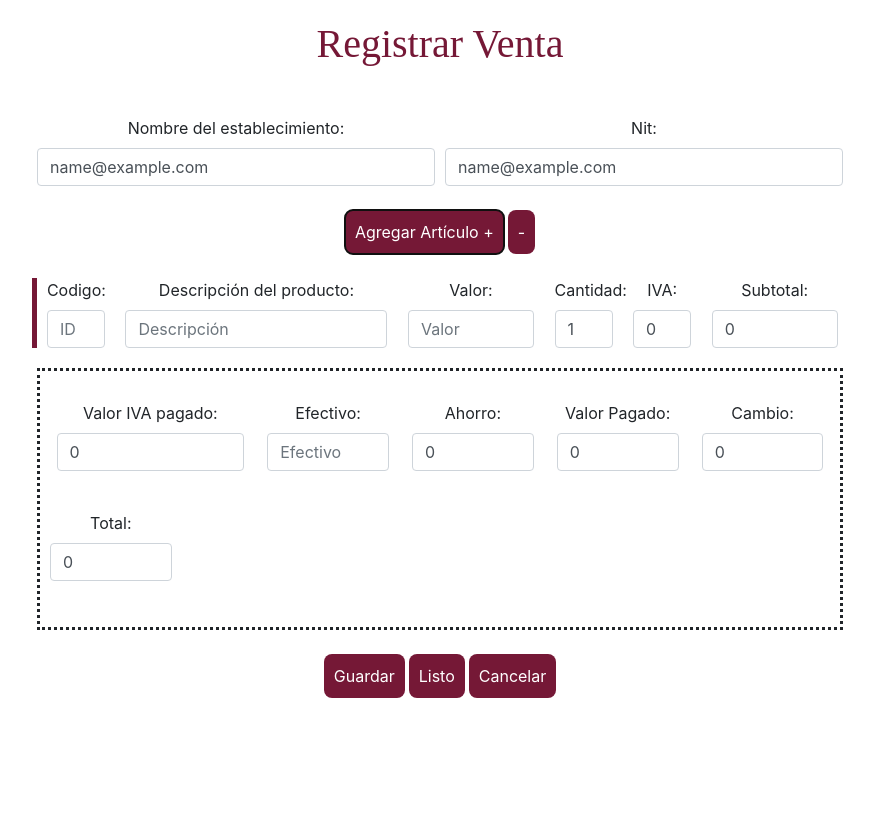
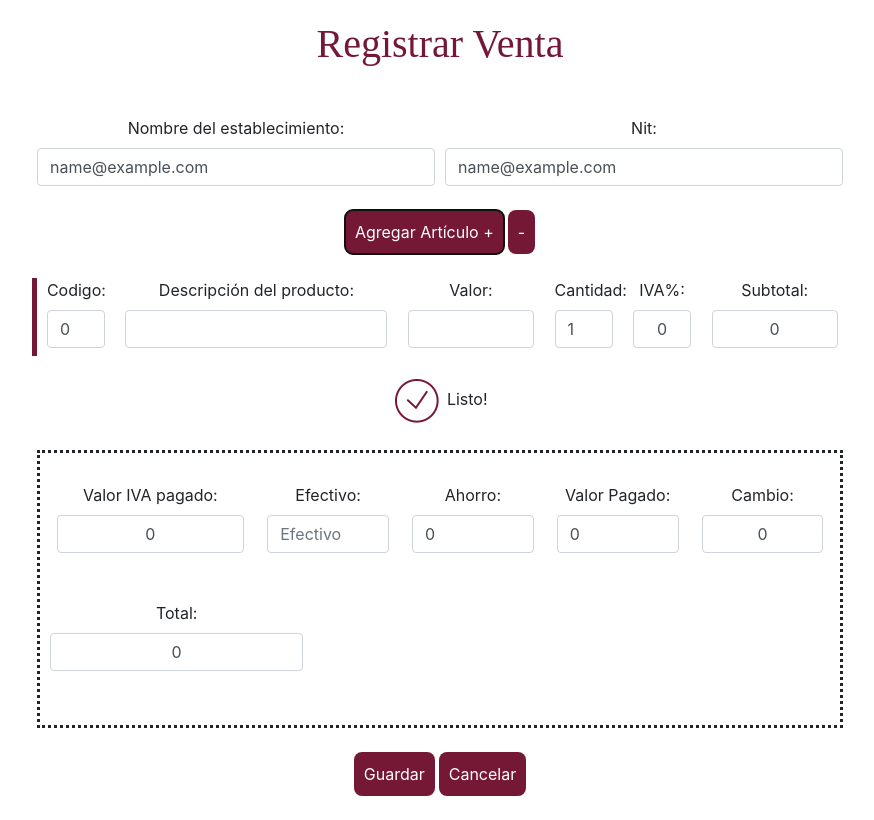
Before and after one commit to jonathanacevedo/FacturaPruebas, an Angular app: page / in a window 1280 px wide. Both pictures are taken after typing "name@example.com", "name@example.com" into the empty fields and a click on the button "Agregar Artículo +". Shown: the whole page, without its empty margins (200-1074 px from the left). Built offline with nearby package versions, Linux system fonts and the light colour scheme.

Commit message:
terminada

```diff
--- a/package.json
+++ b/package.json
@@ -23,6 +23,7 @@
     "core-js": "^2.5.4",
     "rxjs": "~6.3.3",
     "sweetalert": "^2.1.2",
+    "sweetalert2": "^7.29.2",
     "zone.js": "~0.8.26"
   },
   "devDependencies": {
--- a/src/app/factura/factura.component.html
+++ b/src/app/factura/factura.component.html
@@ -25,17 +25,21 @@
         <div style="background-color:#751836; color: #751836; text-align: center">.</div>
         <div class="form-group col-md-1" style="width: 50%; margin: 0 auto;">
           <label for="exampleInputEmail1">Codigo:</label>
-          <input type="email" [(ngModel)]="codigo" [ngModelOptions]="{standalone: true}"
+          <input type="text" (keypress)="keyPress($event)" type="email" [(ngModel)]="articulo.codigo" (blur)="getProducto(articulo)"
+          [ngModelOptions]="{standalone: true}"
            class="form-control" id="exampleInputEmail1" placeholder="ID">
         </div>
         <div class="form-group col-md-4" style="width: 50%; margin: 0 auto;">
           <label for="exampleInputEmail1">Descripción del producto:</label>
-          <input type="email" class="form-control" id="exampleInputEmail1" placeholder="Descripción">
+          <label class="form-control">{{articulo.nombre}}</label>
         </div>
         <div class="form-group col-md-2" style="width: 50%; margin: 0 auto;">
           <label for="exampleInputEmail1">Valor:</label>
-          <input name=a{{index}} type="email" class="form-control" [(ngModel)]="articulo.valor" [ngModelOptions]="{standalone: true}"
+          <label class="form-control">{{articulo.valor | number}}</label>
+          <!--
+          <input name=a{{index}}  type="email" class="form-control" [(ngModel)]="articulo.valor" [ngModelOptions]="{standalone: true}"
            id="exampleInputEmail1" placeholder="Valor">
+           -->
         </div>
         <div class="form-group col-md-1" style="width: 50%; margin: 0 auto;">
             <label for="exampleInputEmail1">Cantidad:</label>
@@ -43,27 +47,45 @@
             id="exampleInputEmail1" placeholder="#">
           </div>
           <div class="form-group col-md-1" style="width: 50%; margin: 0 auto;">
-              <label for="exampleInputEmail1">IVA:</label>
-              <input type="email" class="form-control" [(ngModel)]="articulo.iva" [ngModelOptions]="{standalone: true}"
-               id="exampleInputEmail1" placeholder="%">
+              <label for="exampleInputEmail1">IVA%:</label>
+              <label class="form-control">{{articulo.iva}}</label>
             </div>
           <div class="form-group col-md-2" style="width: 50%; margin: 0 auto;">
             <label for="exampleInputEmail1">Subtotal:</label>
-            <input type="email" class="form-control" value="{{articulo.valor*articulo.cantidad -((articulo.valor*articulo.cantidad*articulo.iva)/100)}}"
+
+            <label class="form-control">{{articulo.valor*articulo.cantidad +((articulo.valor*articulo.cantidad*articulo.iva)/100)| number}}</label>
+            <!--<input type="email" class="form-control" value="{{articulo.valor*articulo.cantidad +((articulo.valor*articulo.cantidad*articulo.iva)/100)}}"
              [(ngModel)]="articulo.subtotal" [ngModelOptions]="{standalone: true}"
-             id="exampleInputEmail1" placeholder="Subtotal">
+             id="exampleInputEmail1" placeholder="Subtotal">-->
           </div>
       </div>
 
+      <div (click)="validarDatos()" style="cursor: pointer; width: 25%; margin: 0 auto;" *ngIf="articulos.length!=0">
+      <img src="../../assets/imagenes/check.png"
+      alt="imagen">
+      Listo!
+
+      </div>
+      <br>
 
       <div style="border-style: dotted; padding: 10px;" *ngIf="articulos.length!=0">
       <div class="form-row" style="padding: 20px 0px 20px 0px;" >
+
+        <div class="form-group col-md-3" style="width: 50%; margin: 0 auto;">
+          <label for="exampleInputEmail1">Valor IVA pagado:</label>
+          <label class="form-control"
+          id="exampleInputEmail1">{{ivaPagado | number}}</label>
+        </div>
+
+        <!--
           <div class="form-group col-md-3" style="width: 50%; margin: 0 auto;">
               <label for="exampleInputEmail1">Valor IVA pagado:</label>
               <input type="email" class="form-control"
               [(ngModel)]="ivaPagado" [ngModelOptions]="{standalone: true}"
               id="exampleInputEmail1" placeholder="Total">
             </div>
+
+            -->
             <div class="form-group col-md-2" style="width: 50%; margin: 0 auto;">
               <label for="exampleInputEmail1">Efectivo:</label>
               <input type="email" class="form-control" id="exampleInputEmail1" placeholder="Efectivo">
@@ -82,27 +104,34 @@
         </div>
         <div class="form-group col-md-2" style="width: 50%; margin: 0 auto;">
           <label for="exampleInputEmail1">Cambio:</label>
+
+          <label class="form-control">{{valorPagado - totalPagar+ahorro*1 | number}}</label>
+
+          <!--
           <input type="email" class="form-control" id="exampleInputEmail1"
           value="{{valorPagado - totalPagar+ahorro*1}}"
           [(ngModel)]="cambio" [ngModelOptions]="{standalone: true}"
           placeholder="Cambio">
+            -->
+
         </div>
       </div>
-
       <div class="form-row" style="padding: 20px 0px 20px 0px;" *ngIf="articulos.length!=0">
-        <div class="form-group col-md-2">
+        <div class="form-group col-md-4">
           <label for="exampleInputEmail1">Total:</label>
+          <label class="form-control">{{totalPagar-ahorro*1 | number}}</label>
+          <!--
           <input type="email" class="form-control" id="exampleInputEmail1"
           value="{{totalPagar - ahorro}}"
           [(ngModel)]="totalPagar" [ngModelOptions]="{standalone: true}"
           placeholder="Total">
+          -->
         </div>
       </div>
     </div>
 
       <div style="padding: 20px;">
-        <button type="submit" class="btnDetalle" (click)="guardar()" >Guardar</button>
-        <button class="btnDetalle" (click)="validarDatos()" >Listo</button>
+        <button type="submit" class="btnDetalle" (click)="guardar()" [disabled]="!articulos.length!=0" >Guardar</button>
         <button class="btnDetalle">Cancelar</button>
       </div>
     </form>
--- a/src/app/factura/factura.component.ts
+++ b/src/app/factura/factura.component.ts
@@ -1,7 +1,9 @@
 import { Component, OnInit, ComponentFactoryResolver } from '@angular/core';
 import { InsertarFacturaService } from '../servicios/insertar-factura.service';
-import swal from 'sweetalert';
+import swal from 'sweetalert2';
 import { THIS_EXPR } from '@angular/compiler/src/output/output_ast';
+import { toObservable } from '@angular/forms/src/validators';
+import { TypeScriptEmitter } from '@angular/compiler';
 
 
 @Component({
@@ -14,6 +16,7 @@ export class FacturaComponent implements OnInit {
   constructor(public servicio: InsertarFacturaService) { }
 
   public articulos = [];
+  public codigo: any = '';
   public articulosBody = [];
   public nombreEstablecimiento: any = "";
   public nit: any = "";
@@ -33,7 +36,8 @@ export class FacturaComponent implements OnInit {
 
   agregarArticulo(){
     this.articulos.push({
-      "nombre": this.articulos.length,
+      "codigo": 0,
+      "nombre": "",
       "valor": '',
       "iva": 0,
       "cantidad": 1,
@@ -51,19 +55,52 @@ export class FacturaComponent implements OnInit {
     this.totalPagar = 0;
     this.articulos.forEach((articulo) => {
       this.ivaPagado = this.ivaPagado+((articulo.valor*articulo.cantidad*articulo.iva)/100);
-      this.totalPagar = this.totalPagar+(articulo.valor*articulo.cantidad-((articulo.valor*articulo.cantidad*articulo.iva)/100));
+      this.totalPagar = this.totalPagar+(articulo.valor*articulo.cantidad+((articulo.valor*articulo.cantidad*articulo.iva)/100));
     });
-    //this.totalPagar = this.totalPagar - this.ahorro;
     this.cambio = this.valorPagado - this.totalPagar;
   }
 
   invocarServicio(body: string): void {
     this.servicio.registrarFactura(body).subscribe((data) => {
-      console.log(data);
+      //console.log(data);
     });
   }
 
+  getProducto(articulo){
+    this.servicio.obtenerProducto(articulo.codigo).subscribe((data) => {
+      console.log(data);
+      articulo.valor = data.valorUnitario;
+      articulo.nombre = data.producto;
+      articulo.iva = data.iva;
+    });
+    /*this.articulos.forEach((articulo) => {
+      this.articulosBody.push({
+        "codigo" : articulo.codigo
+      });
+      this.servicio.obtenerProducto(articulo.codigo).subscribe((data) => {
+        console.log(data);
+      });
+    });*/
+  }
 
+  retornaTabla(): any{
+    var tabla = '<table style="width:100%; align-text: left;">';
+    this.articulos.forEach((articulo) => {
+      tabla += '<tr><td>'+articulo.nombre+'</td><td>'+articulo.valor+'</td></tr>';
+    });
+    tabla += '</tabla>';
+
+    return tabla;
+  }
+
+  keyPress(event: any) {
+    const pattern = /[0-9\+\-\ ]/;
+
+    let inputChar = String.fromCharCode(event.charCode);
+    if (event.keyCode != 8 && !pattern.test(inputChar)) {
+      event.preventDefault();
+    }
+  }
 
   guardar(){
 
@@ -76,9 +113,9 @@ export class FacturaComponent implements OnInit {
 
     this.articulos.forEach((articulo) => {
       this.articulosBody.push({
-        "codigo": articulo.nombre,
+        "codigo": articulo.codigo,
         "iva-calculado": articulo.iva,
-        "valor-total": articulo.valor*articulo.cantidad-((articulo.valor*articulo.cantidad*articulo.iva)/100),
+        "valor-total": articulo.valor*articulo.cantidad+((articulo.valor*articulo.cantidad*articulo.iva)/100),
         "cantidad" : articulo.cantidad
       });
     });
@@ -87,7 +124,7 @@ export class FacturaComponent implements OnInit {
       "numero-factura": 4,
       "valor-total": this.totalPagar,
       "nombre-cajero": "Jonathan Payares",
-      "fecha-venta": mm + '/' + dd + '/' + yyyy,
+      "fecha-venta": yyyy + '-' + mm + '-' + dd,
       "nombre-establecimiento": this.nombreEstablecimiento,
       "nit": this.nit,
       "ahorro": this.ahorro,
@@ -114,16 +151,33 @@ export class FacturaComponent implements OnInit {
         }
       ]*/
     };
-
     console.log(body);
     this.invocarServicio(JSON.stringify(body));
 
-    swal("Correcto", "Gracias por su compra \n"+
+    swal({
+      title: '<strong><u>'+this.nombreEstablecimiento+'</u></strong>',
+      html:
+      this.retornaTabla()
+      ,
+      showCloseButton: true,
+      showCancelButton: true,
+      focusConfirm: false,
+      confirmButtonText:
+        '<i class="fa fa-thumbs-up"></i> Imprimir',
+      confirmButtonAriaLabel: 'Thumbs up, great!',
+      cancelButtonText:
+        '<i class="fa fa-thumbs-down">Guardar</i>',
+      cancelButtonAriaLabel: 'Thumbs down',
+    })
+
+  /*  swal("Correcto", "Gracias por su compra \n"+
     "Registro DIAN: ANTXC0000000000012365410 \n"+
     "Fecha: "+mm + '/' + dd + '/' + yyyy+"\n"+
     "Hora: "+hour + ':' + minu +"\n"+
     "Cajero: Jonathan Payares"
     , "success");
+
+    */
   }
 
 }
--- a/src/app/servicios/insertar-factura.service.ts
+++ b/src/app/servicios/insertar-factura.service.ts
@@ -7,7 +7,8 @@ import { HttpClient, HttpHeaders } from '@angular/common/http';
 })
 export class InsertarFacturaService {
 
-  private url = "localhost:8082/factura";
+  private urlInsertarFactura = "http://localhost:8082/factura";
+  private urlObtenerProducto = "http://localhost:8082/productos?id=";
 
   constructor(public http: HttpClient) { }
 
@@ -19,6 +20,20 @@ export class InsertarFacturaService {
         'Accept': 'application/json'
       })
     };
-    return this.http.post(this.url, JSON.parse(body), httpOptions);
+    return this.http.post(this.urlInsertarFactura, JSON.parse(body), httpOptions);
   }
+
+
+  obtenerProducto(idProducto: string): any{
+    const httpOptions = {
+      headers: new HttpHeaders({
+        'Content-Type': 'application/json',
+        'Accept': 'application/json'
+      })
+    };
+    return this.http.get(this.urlObtenerProducto+idProducto, httpOptions);
+  }
+
+
+
 }
```
Also changed, not shown: src/assets/imagenes/check.png (added), 1 other file (tests, documents, lock files or other folders).
